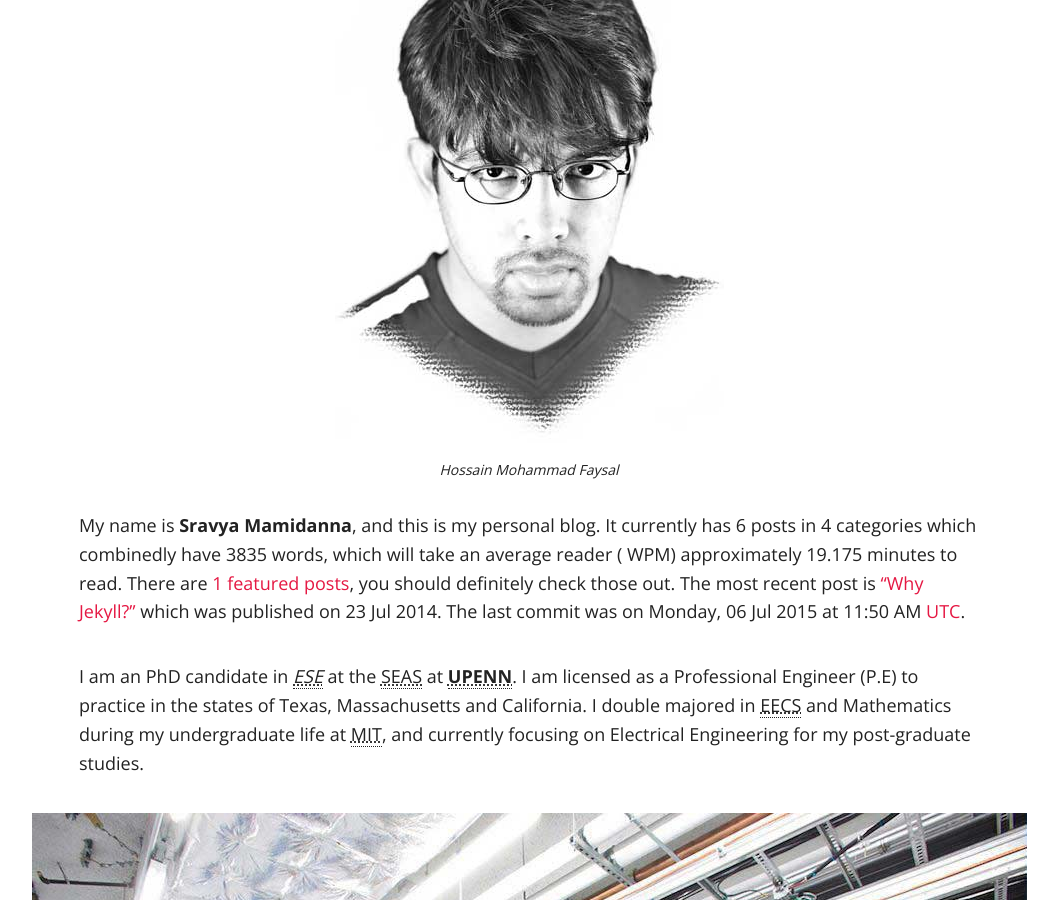
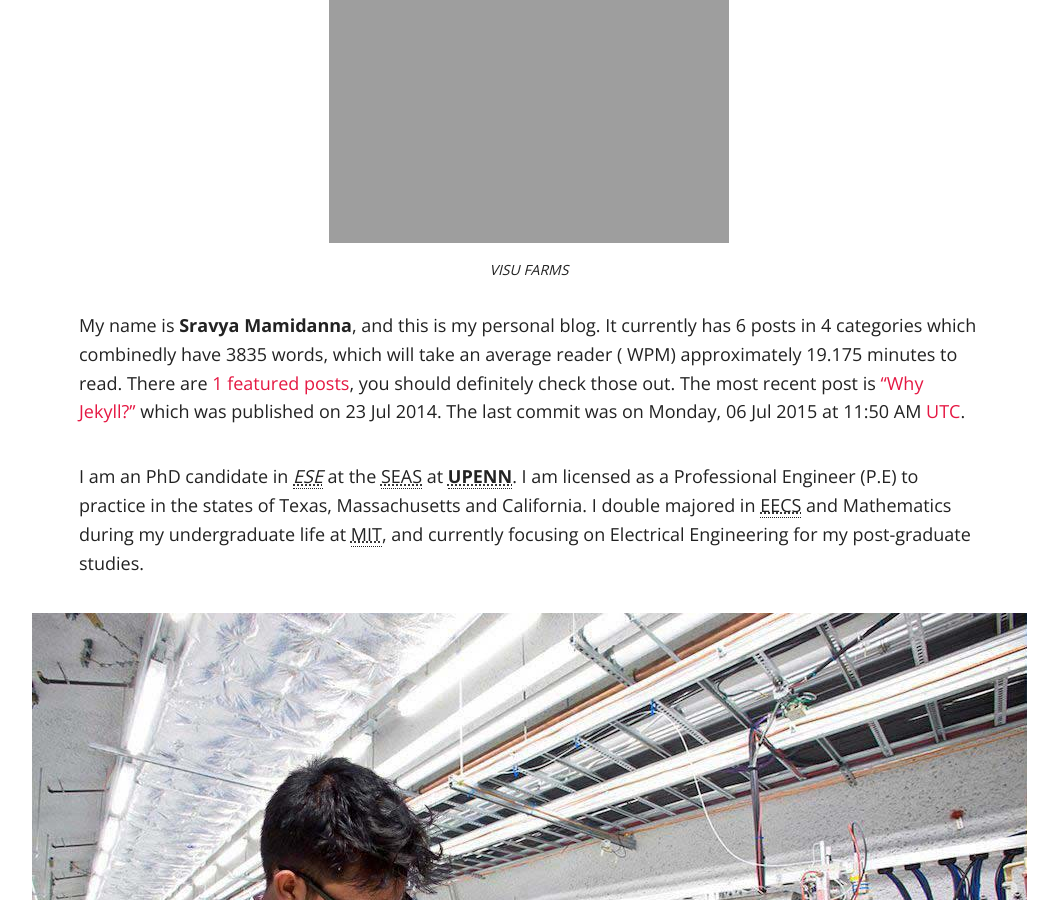
Before and after one commit to SravyaMamidanna/visubio.github.io, a Jekyll site: the page built from about.md, in a window 1280 px wide and 900 px high, scrolled down 434 px. Shown: the whole window, without its empty margins (111-1169 px from the left). Built offline with Jekyll 4.4.1, drawn with Linux system fonts in a browser that asks for light colours; nearby versions of some CDN libraries.

Commit message:
updated about image

```diff
--- a/about.md
+++ b/about.md
@@ -7,8 +7,8 @@ imagefeature: fourseasons.jpg
 chart: true
 ---
 <figure>
-  <img src="{{ site.url }}/images/hossain-faysal.jpg" alt="Hossain Mohammad Faysal">
-  <figcaption>Hossain Mohammad Faysal</figcaption>
+  <img src="{{ site.url }}/images/about.jpg" alt="VISU FARMS">
+  <figcaption>VISU FARMS</figcaption>
 </figure>
 
 {% assign total_words = 0 %}
```
Also changed, not shown: 1 other file.
